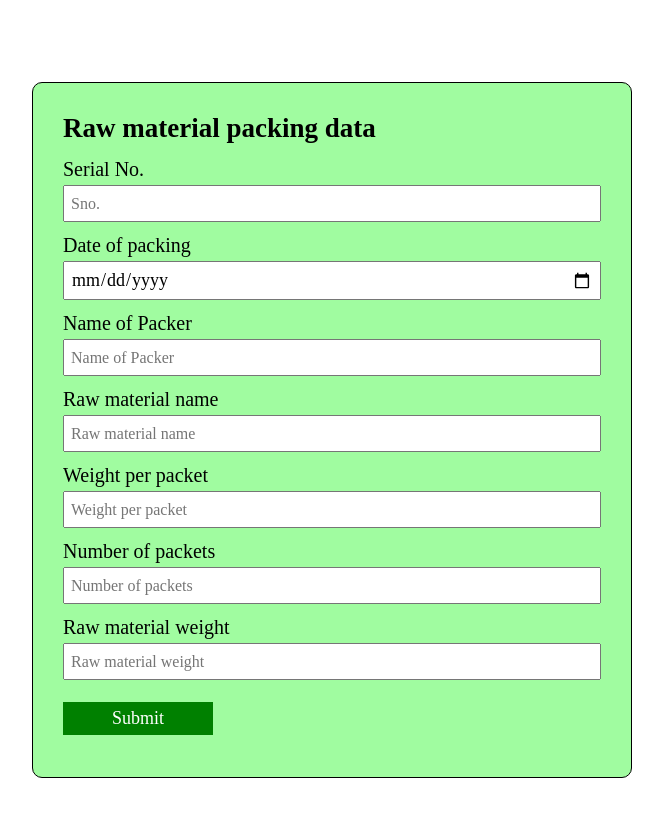
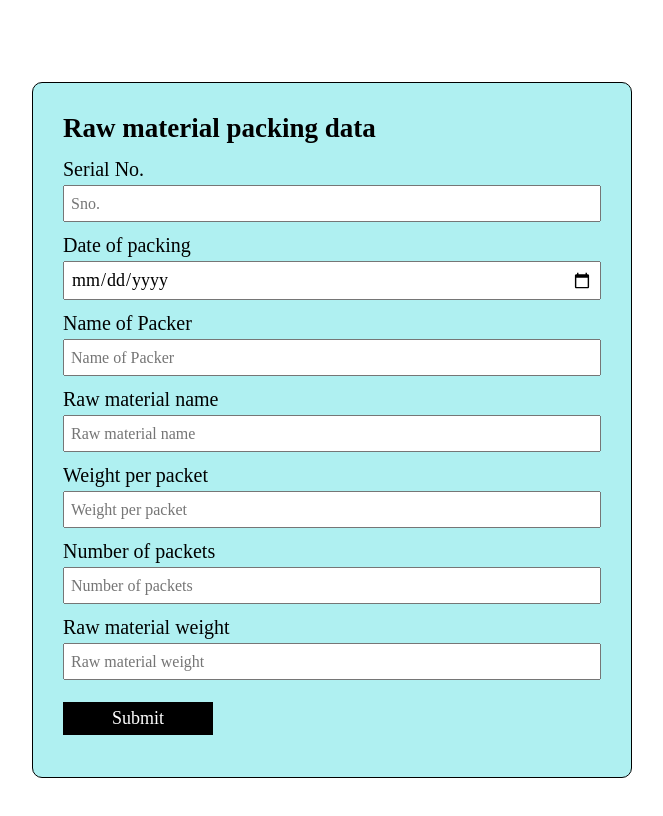
Before and after one commit to STOREorganic/FORM, a plain HTML site: page index.html in a window 1280 px wide. Shown: the whole page, without its empty margins (308-971 px from the left). Drawn offline with Linux system fonts and the light colour scheme.

Commit message:
Update form.css

```diff
--- a/form.css
+++ b/form.css
@@ -19,7 +19,7 @@ body {
   padding: 30px;
   border: 1px solid black;
   border-radius: 10px;
-  background-color: rgb(160, 252, 160);
+  background-color: rgb(175, 240, 241);
 }
 h4 {
   margin-bottom: 14px;
@@ -42,7 +42,7 @@ h4 {
 }
 #box input[type="submit"] {
   width: 150px;
-  background-color: green;
+  background-color: rgb(0, 0, 0);
   border: none;
   color: white;
   margin-top: 10px;
```
